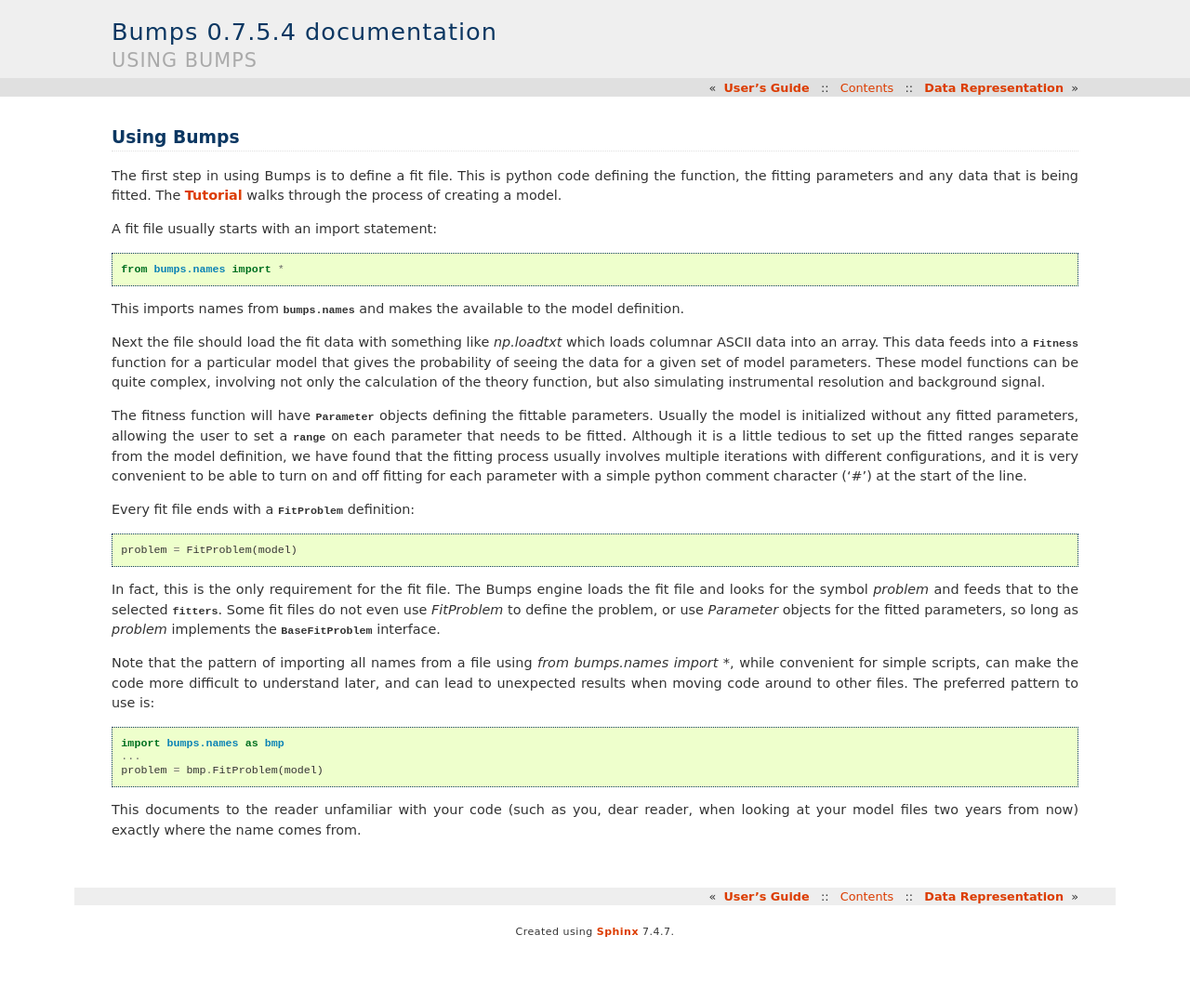
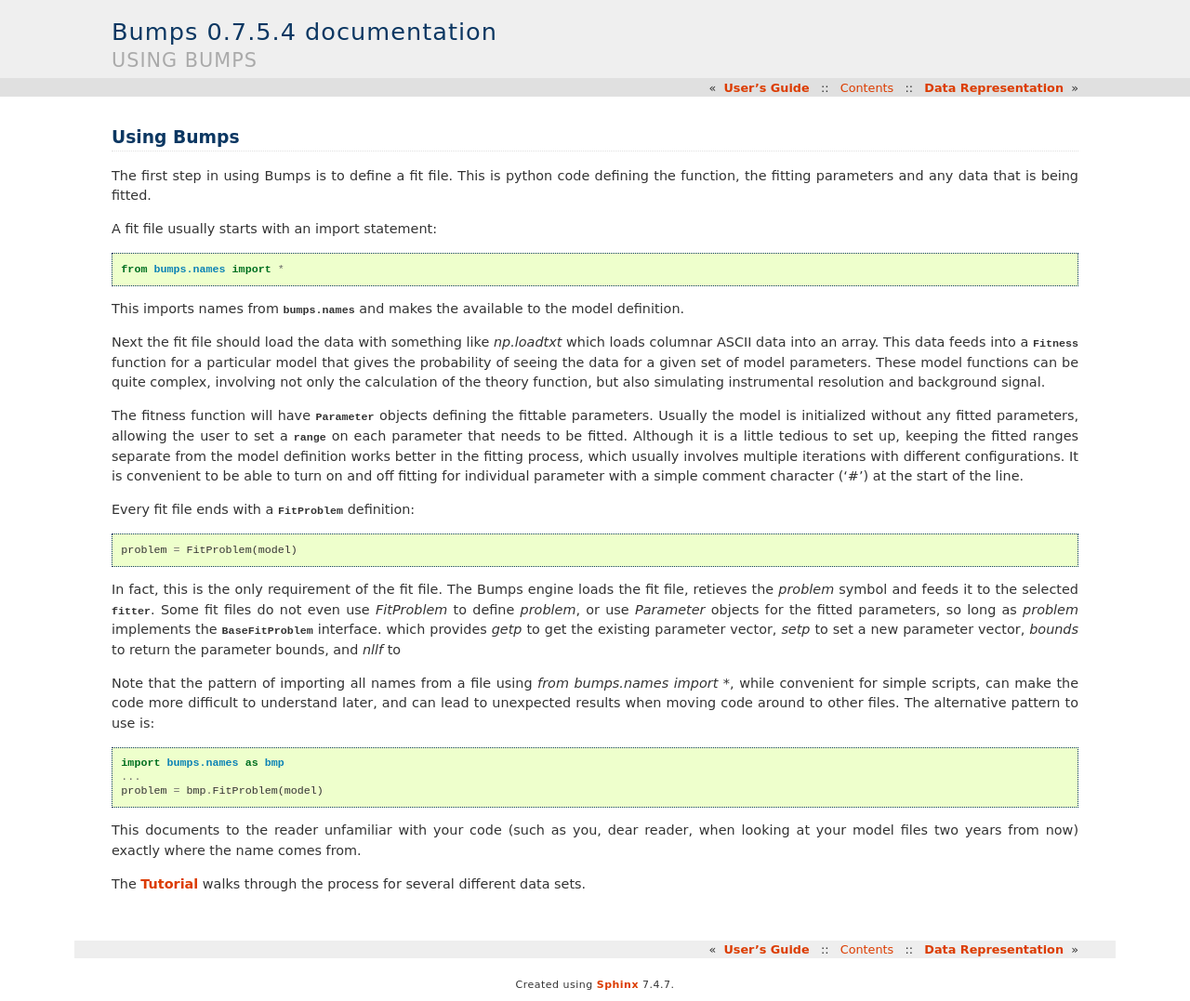
Before and after one commit to bumps/bumps, a Sphinx documentation site: the page built from doc/guide/intro.rst, in a window 1280 px wide. Shown: the whole page at 93% size. Built offline with Sphinx 7.4.7, drawn with Linux system fonts in a browser that asks for light colours; pages that are not in the unit, such as notebooks, are missing from menus; before the commit the page ends 1019 px from its top, so only the background shows below that.

Commit message:
doc tweaks

```diff
--- a/doc/guide/data.rst
+++ b/doc/guide/data.rst
@@ -6,7 +6,7 @@
 
 .. contents:: :local:
 
-Data is x,y,dy.  Anything more complicated you will need to do yourself.
+Data is x,y,dy.  Anything more complicated you will need to define yourself.
 
 Modeling
 ========
--- a/doc/guide/intro.rst
+++ b/doc/guide/intro.rst
@@ -8,8 +8,7 @@
 
 The first step in using Bumps is to define a fit file.  This is python
 code defining the function, the fitting parameters and any data that is
-being fitted.  The :ref:`tutorial-index` walks through the process of creating
-a model.
+being fitted.
 
 A fit file usually starts with an import statement::
 
@@ -18,7 +17,7 @@
 This imports names from :mod:`bumps.names` and makes the available to the
 model definition.
 
-Next the file should load the fit data with something like *np.loadtxt*
+Next the fit file should load the data with something like *np.loadtxt*
 which loads columnar ASCII data into an array.  This data feeds into a
 :class:`Fitness <bumps.fitproblem.Fitness>` function for a particular
 model that gives the  probability of seeing the data for a given set of
@@ -30,29 +29,32 @@
 objects defining the fittable parameters.  Usually the model is initialized
 without any fitted parameters, allowing the user to set a
 :meth:`range <bumps.parameter.Parameter.range>` on each parameter that
-needs to be fitted.  Although it is a little tedious to set up the fitted
-ranges separate from the model definition, we have found that the fitting
-process usually involves multiple iterations with different configurations,
-and it is very convenient to be able to turn on and off fitting for each
-parameter with a simple python comment character ('#') at the start of the
-line.
+needs to be fitted.  Although it is a little tedious to set up, keeping the
+fitted ranges separate from the model definition works better in the fitting
+process, which usually involves multiple iterations with different
+configurations. It is convenient to be able to turn on and off fitting for
+individual parameter with a simple comment character ('#') at the start of
+the line.
 
 Every fit file ends with a :func:`FitProblem <bumps.fitproblem.FitProblem>`
 definition::
 
     problem = FitProblem(model)
 
-In fact, this is the only requirement for the fit file.  The Bumps engine
-loads the fit file and looks for the symbol *problem* and feeds that to
-the selected :mod:`fitters <bumps.fitter>`.  Some fit files do not even
-use *FitProblem* to define the problem, or use *Parameter* objects for the
-fitted parameters, so long as *problem* implements the
-:class:`BaseFitProblem <bumps.fitproblem.BaseFitProblem>` interface.
+In fact, this is the only requirement of the fit file.  The Bumps engine
+loads the fit file, retieves the *problem* symbol and feeds it to the selected
+:mod:`fitter <bumps.fitter>`.  Some fit files do not even use *FitProblem* to
+define *problem*, or use *Parameter* objects for the fitted parameters, so
+long as *problem* implements the
+:class:`BaseFitProblem <bumps.fitproblem.BaseFitProblem>` interface. which
+provides *getp* to get the existing parameter vector, *setp* to set a new
+parameter vector, *bounds* to return the parameter bounds, and *nllf* to
+
 
 Note that the pattern of importing all names from a file using
 *from bumps.names import \**, while convenient for simple scripts, can
 make the code more difficult to understand later, and can lead to
-unexpected results when moving code around to other files.  The preferred
+unexpected results when moving code around to other files.  The alternative
 pattern to use is::
 
     import bumps.names as bmp
@@ -62,3 +64,6 @@
 This documents to the reader unfamiliar with your code (such as you, dear
 reader, when looking at your model files two years from now) exactly where
 the name comes from.
+
+The :ref:`tutorial-index` walks through the process for several different
+data sets.
```
Also changed, not shown: doc/guide/index.rst (+11 -7 lines).
